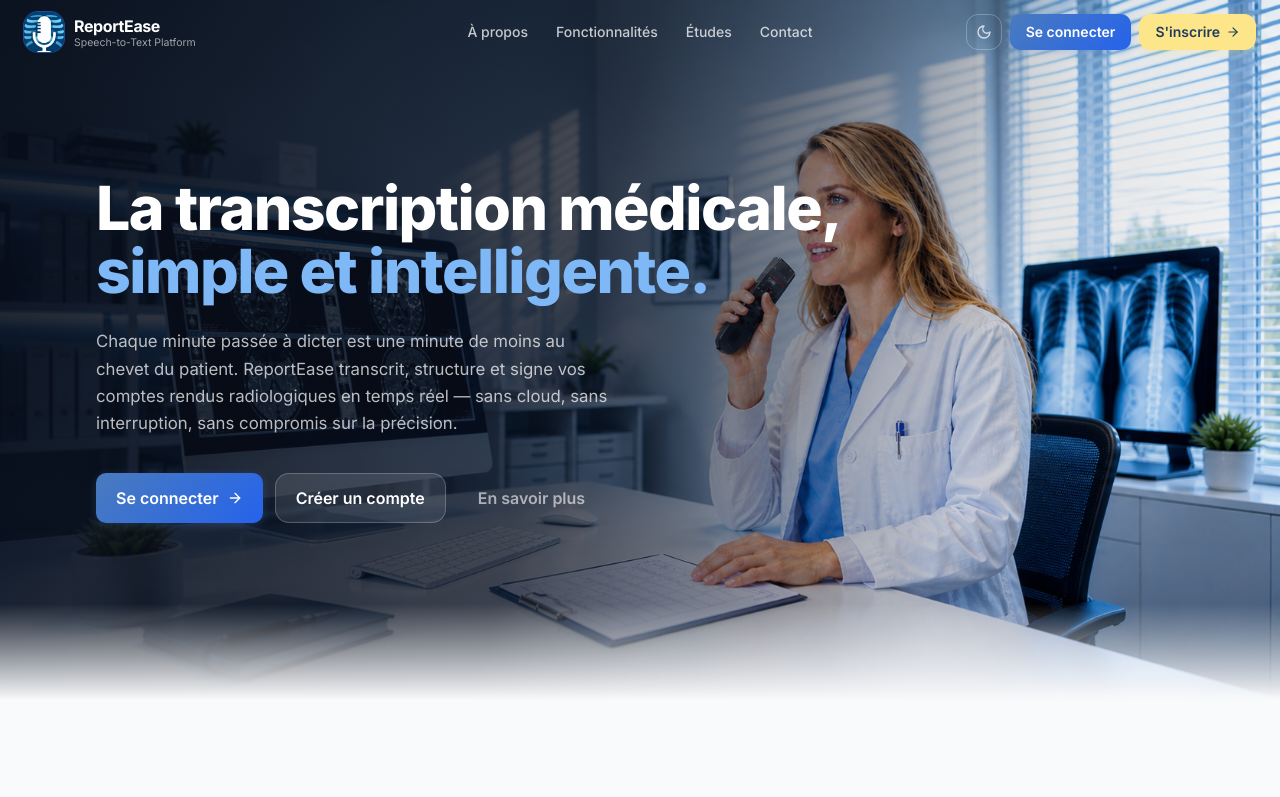
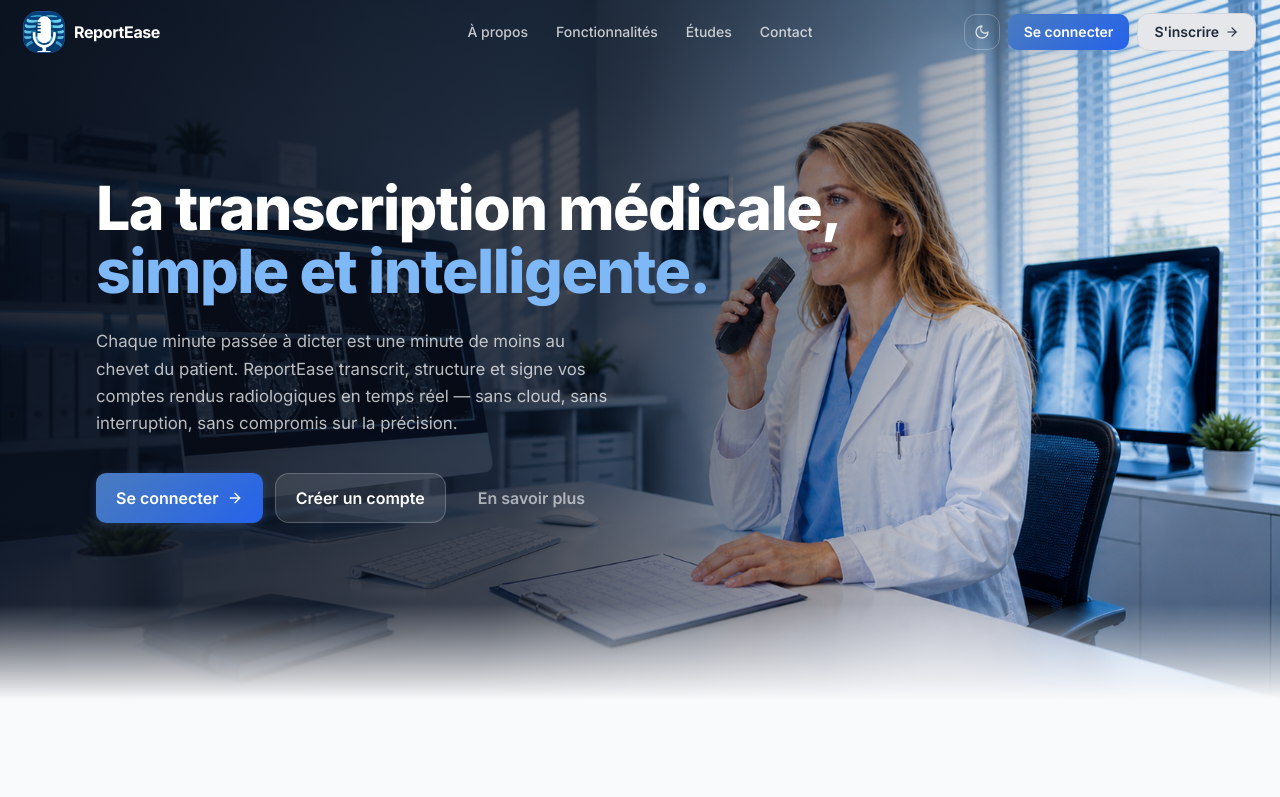
Before and after one commit to Ranimarif1/PFE_Apps, a React (Vite) app in the folder desktop/: page / in a window 1280 px wide. Shown: the top 797 px of the page. Built offline with nearby package versions, Linux system fonts and the light colour scheme; no server answers.

Commit message:
index page color changement

```diff
--- a/desktop/src/pages/Index.tsx
+++ b/desktop/src/pages/Index.tsx
@@ -165,16 +165,10 @@ export default function Index() {
                 style={{ ringColor: scrolled ? "hsl(var(--border))" : "rgba(255,255,255,0.3)" }}>
                 <img src="/ReportEase.png" alt="ReportEase" className="w-full h-full object-cover" />
               </div>
-              <div className="leading-tight">
-                <span className="font-bold text-base tracking-tight transition-colors duration-500"
-                  style={{ color: scrolled ? "hsl(var(--foreground))" : "#ffffff" }}>
-                  ReportEase
-                </span>
-                <p className="text-[10.5px] -mt-0.5 transition-colors duration-500"
-                  style={{ color: scrolled ? "hsl(var(--muted-foreground))" : "rgba(255,255,255,0.6)" }}>
-                  Speech-to-Text Platform
-                </p>
-              </div>
+              <span className="font-bold text-base tracking-tight transition-colors duration-500"
+                style={{ color: scrolled ? "hsl(var(--foreground))" : "#ffffff" }}>
+                ReportEase
+              </span>
             </a>
           </div>
 
@@ -233,12 +227,12 @@ export default function Index() {
               onClick={() => setAuthMode("register")}
               className="hidden sm:inline-flex items-center gap-1.5 text-sm font-semibold px-4 py-2 rounded-lg transition-all duration-200"
               style={{
-                background: isDark ? "hsl(var(--accent))" : "#FDE68A",
-                color: isDark ? "hsl(var(--accent-foreground))" : "#1F3D5C",
-                boxShadow: "0 2px 8px rgba(253,230,138,0.35)",
+                background: "#E5E7EB",
+                color: "#1F2937",
+                border: "1px solid #D1D5DB",
               }}
-              onMouseEnter={e => { e.currentTarget.style.background = isDark ? "hsl(32deg 95% 65%)" : "#FCD34D"; }}
-              onMouseLeave={e => { e.currentTarget.style.background = isDark ? "hsl(var(--accent))" : "#FDE68A"; }}
+              onMouseEnter={e => { e.currentTarget.style.background = "#D1D5DB"; }}
+              onMouseLeave={e => { e.currentTarget.style.background = "#E5E7EB"; }}
             >
               S'inscrire
               <ArrowRight size={14} />
```
